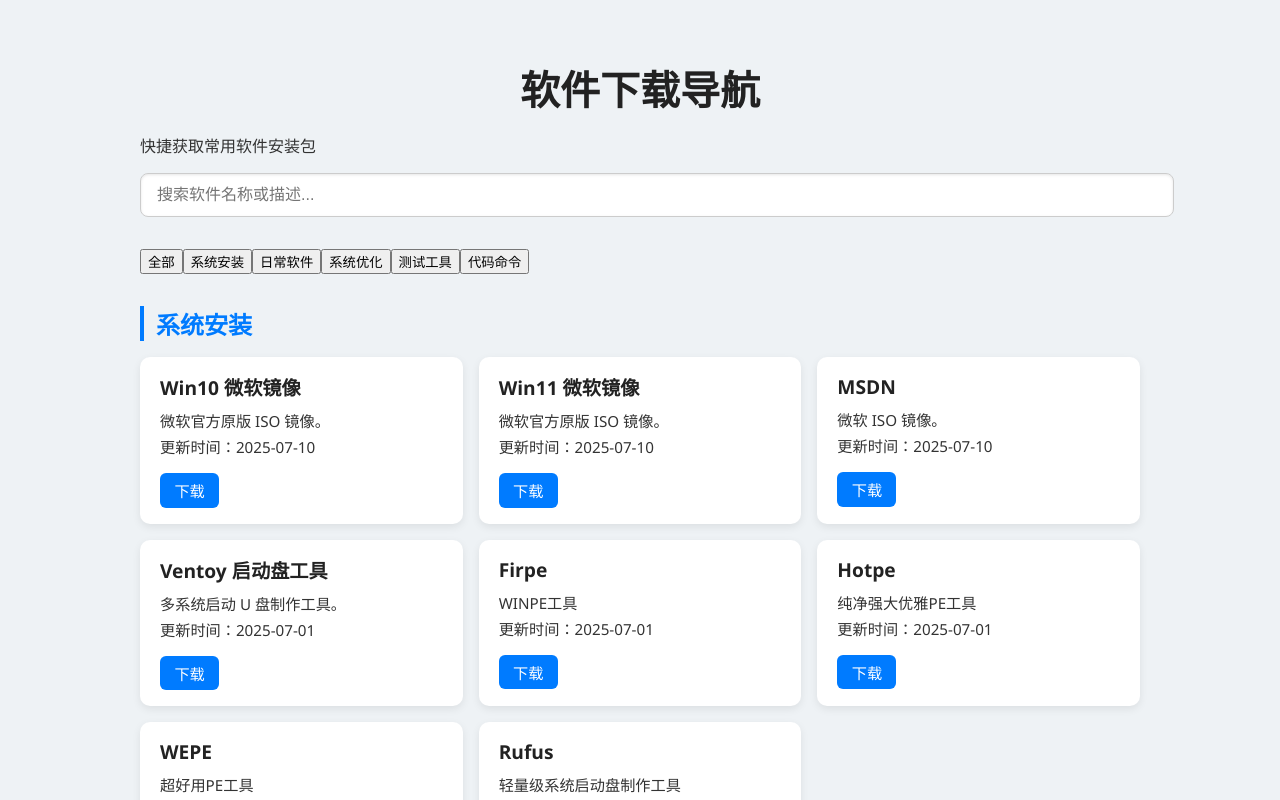
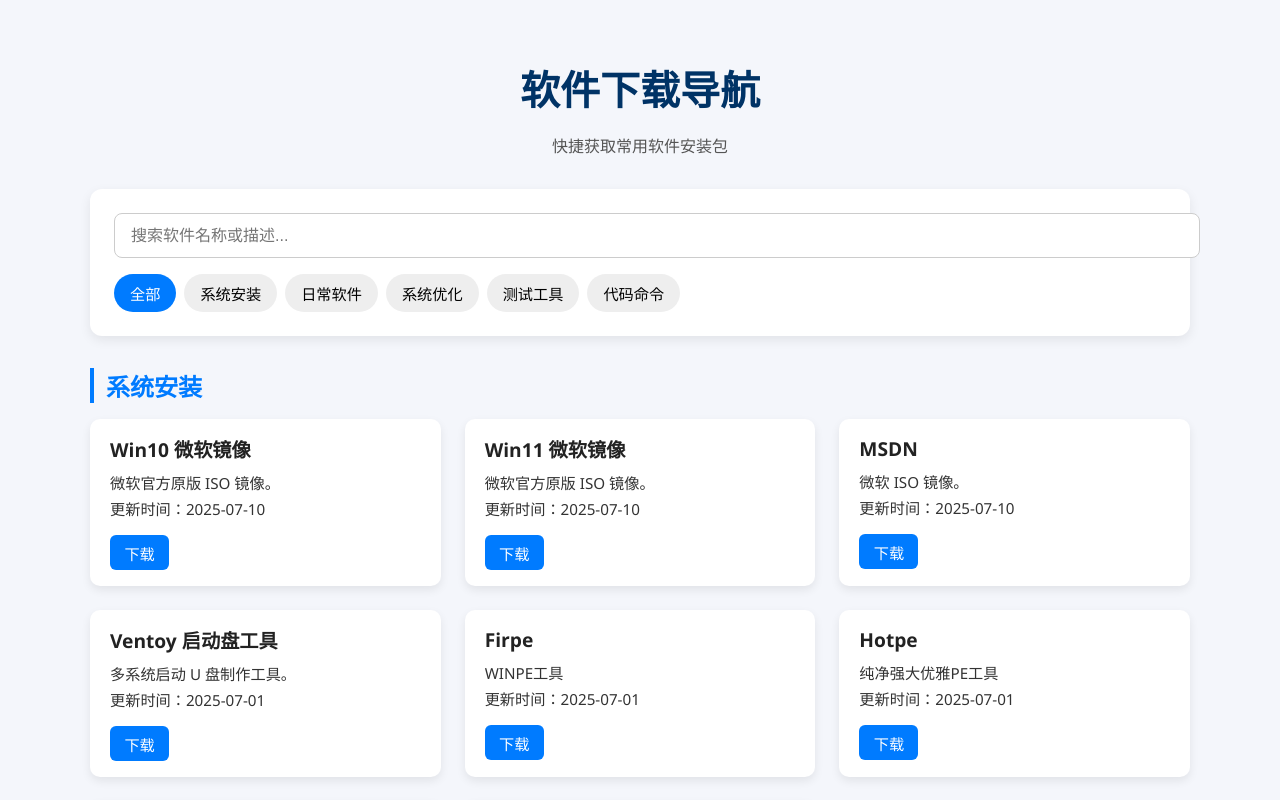
Before and after one commit to stcgd/lansoo-downloads, a React (Vite) app: page / in a window 1280 px wide. Shown: the top 800 px of the page. Built offline with nearby package versions, Linux system fonts and the light colour scheme; the HTML template or start-up script is replaced by a standard one.

Commit message:
Update style.css

```diff
--- a/src/style.css
+++ b/src/style.css
@@ -2,31 +2,72 @@ body {
   font-family: 'Segoe UI', sans-serif;
   margin: 0;
   padding: 0;
-  background: #eef2f5;
+  background: #f4f6fb;
   color: #333;
 }
 
 .container {
-  max-width: 1000px;
+  max-width: 1100px;
   margin: auto;
-  padding: 2rem;
+  padding: 2rem 1rem;
 }
 
-h1 {
+.header {
   text-align: center;
+  margin-bottom: 2rem;
+}
+
+.header h1 {
   font-size: 2.5rem;
-  margin-bottom: 1rem;
-  color: #222;
+  color: #003366;
+  margin-bottom: 0.5rem;
+}
+
+.header p {
+  font-size: 1rem;
+  color: #555;
+}
+
+.search-section {
+  background: white;
+  border-radius: 12px;
+  padding: 1.5rem;
+  box-shadow: 0 4px 12px rgba(0, 0, 0, 0.08);
+  margin-bottom: 2rem;
 }
 
 .search-input {
   width: 100%;
-  padding: 0.75rem 1rem;
+  padding: 0.8rem 1rem;
   font-size: 1rem;
-  margin-bottom: 2rem;
+  margin-bottom: 1rem;
   border-radius: 8px;
   border: 1px solid #ccc;
-  box-shadow: inset 0 1px 3px rgba(0,0,0,0.1);
+}
+
+.category-filters {
+  display: flex;
+  flex-wrap: wrap;
+  gap: 0.5rem;
+}
+
+.filter-btn {
+  background: #eee;
+  border: none;
+  padding: 0.5rem 1rem;
+  border-radius: 20px;
+  font-size: 0.95rem;
+  cursor: pointer;
+  transition: all 0.2s;
+}
+
+.filter-btn:hover {
+  background: #d0e6ff;
+}
+
+.filter-btn.active {
+  background: #007bff;
+  color: white;
 }
 
 .category {
@@ -44,20 +85,20 @@ h1 {
 .software-list {
   display: grid;
   grid-template-columns: repeat(auto-fill, minmax(280px, 1fr));
-  gap: 1rem;
+  gap: 1.5rem;
 }
 
 .card {
   background: white;
   padding: 1rem 1.25rem;
   border-radius: 10px;
-  box-shadow: 0 3px 8px rgba(0, 0, 0, 0.08);
+  box-shadow: 0 4px 10px rgba(0, 0, 0, 0.08);
   transition: transform 0.2s ease, box-shadow 0.2s ease;
 }
 
 .card:hover {
   transform: translateY(-4px);
-  box-shadow: 0 5px 12px rgba(0, 0, 0, 0.12);
+  box-shadow: 0 6px 15px rgba(0, 0, 0, 0.15);
 }
 
 .card h3 {
```
